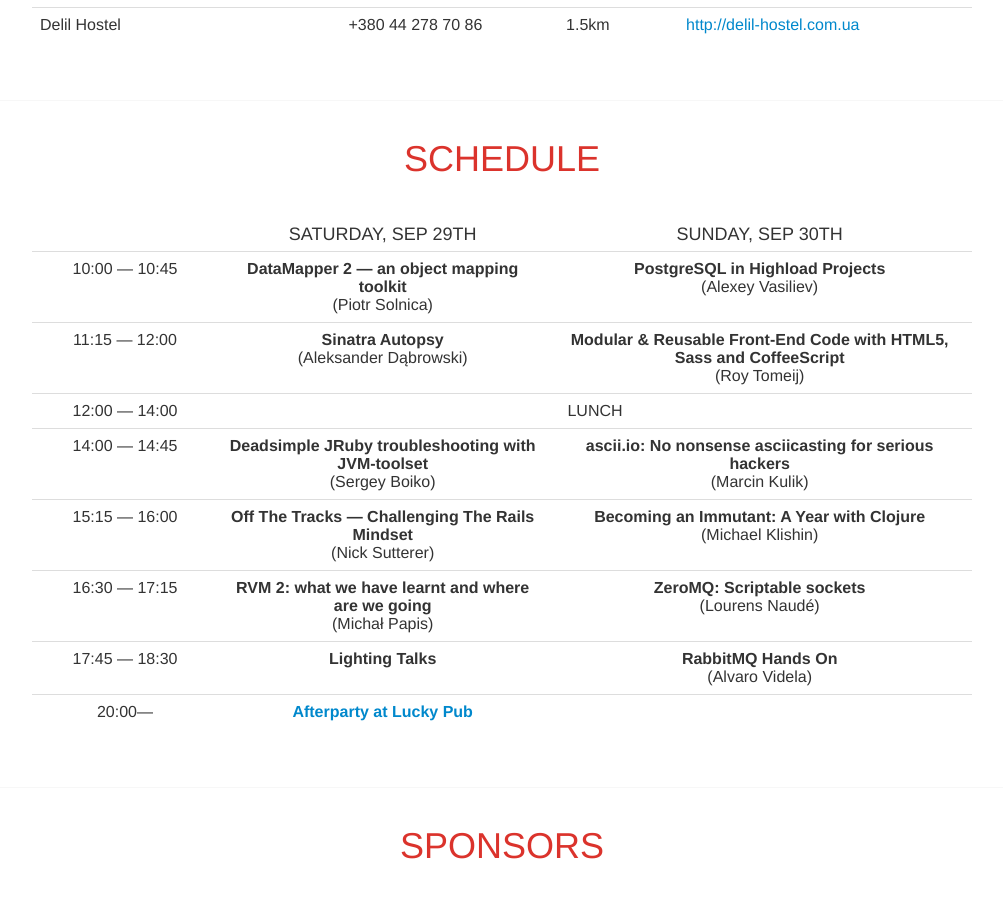
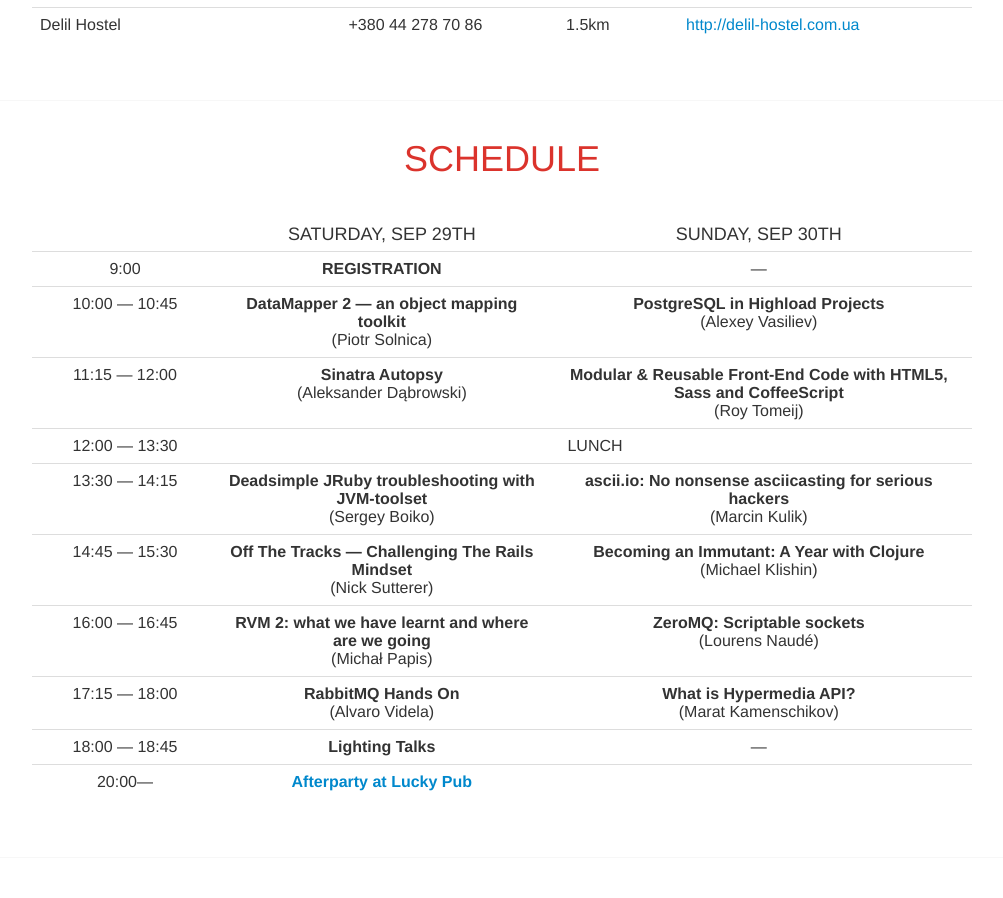
Before and after one commit to rubyshift/rubyshift2012.github.com, a Jekyll site: the page built from index.md, in a window 1280 px wide and 900 px high, scrolled down 5395 px. Shown: the whole window, without its empty margins (138-1141 px from the left). Built offline with Jekyll 4.4.1, drawn with Linux system fonts in a browser that asks for light colours; Markdown is read by kramdown in place of the engine named in the settings.

Commit message:
Slight schedule changes

```diff
--- a/_layouts/base.html
+++ b/_layouts/base.html
@@ -321,6 +321,11 @@
             </thead>
             <tbody>
               <tr>
+                <td class="slot">9:00</td>
+                <td><strong>REGISTRATION</strong></td>
+                <td>—</td>
+              </tr>
+              <tr>
                 <td class="slot">10:00 — 10:45</td>
                 <td><strong>DataMapper 2 — an object mapping toolkit</strong><br>(Piotr Solnica)</td>
                 <td><strong>PostgreSQL in Highload Projects</strong><br>(Alexey Vasiliev)</td>
@@ -331,28 +336,33 @@
                 <td><strong>Modular & Reusable Front-End Code with HTML5, Sass and CoffeeScript</strong><br>(Roy Tomeij)</td>
               </tr>
               <tr class="lunch">
-                <td class="slot">12:00 — 14:00</td>
+                <td class="slot">12:00 — 13:30</td>
                 <td colspan="2">LUNCH</td>
               </tr>
               <tr>
-                <td class="slot">14:00 — 14:45</td>
+                <td class="slot">13:30 — 14:15</td>
                 <td><strong>Deadsimple JRuby troubleshooting with JVM-toolset</strong><br>(Sergey Boiko)</td>
                 <td><strong>ascii.io: No nonsense asciicasting for serious hackers</strong><br>(Marcin Kulik)</td>
               </tr>
               <tr>
-                <td class="slot">15:15 — 16:00</td>
+                <td class="slot">14:45 — 15:30</td>
                 <td><strong>Off The Tracks — Challenging The Rails Mindset</strong><br>(Nick Sutterer)</td>
                 <td><strong>Becoming an Immutant: A Year with Clojure</strong><br>(Michael Klishin)</td>
               </tr>
               <tr>
-                <td class="slot">16:30 — 17:15</td>
+                <td class="slot">16:00 — 16:45</td>
                 <td><strong>RVM 2: what we have learnt and where are we going</strong><br>(Michał Papis)</td>
                 <td><strong>ZeroMQ: Scriptable sockets</strong><br>(Lourens Naudé)</td>
               </tr>
               <tr>
-                <td class="slot">17:45 — 18:30</td>
+                <td class="slot">17:15 — 18:00</td>
+                <td><strong>RabbitMQ Hands On</strong><br>(Alvaro Videla)</td>
+                <td><strong>What is Hypermedia API?</strong><br>(Marat Kamenschikov)</td>
+              </tr>
+              <tr>
+                <td class="slot">18:00 — 18:45</td>
                 <td><strong>Lighting Talks</strong></td>
-                <td><strong>RabbitMQ Hands On</strong><br>(Alvaro Videla)</td>
+                <td>—</td>
               </tr>
               <tr>
                 <td class="slot">20:00—</td>
```
